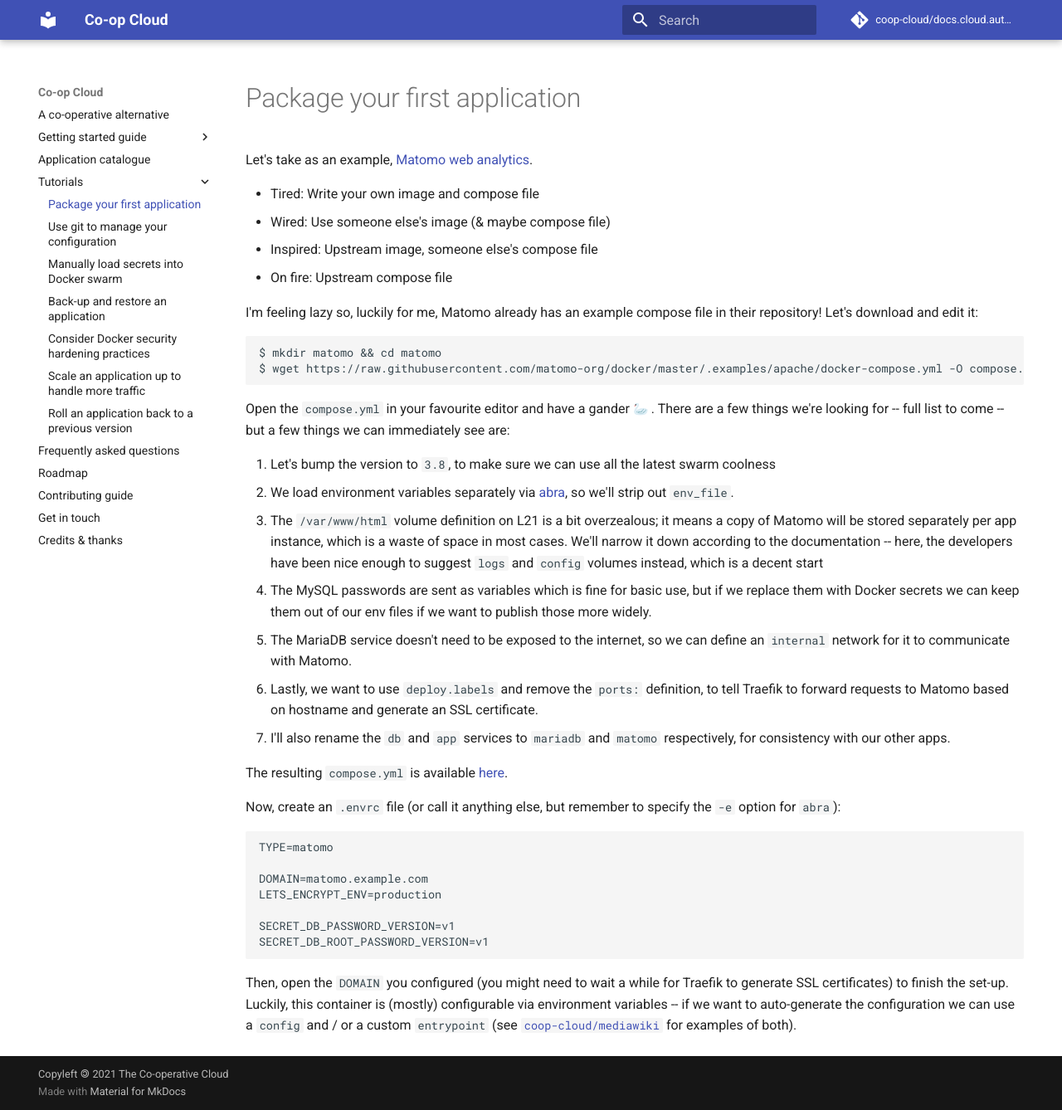
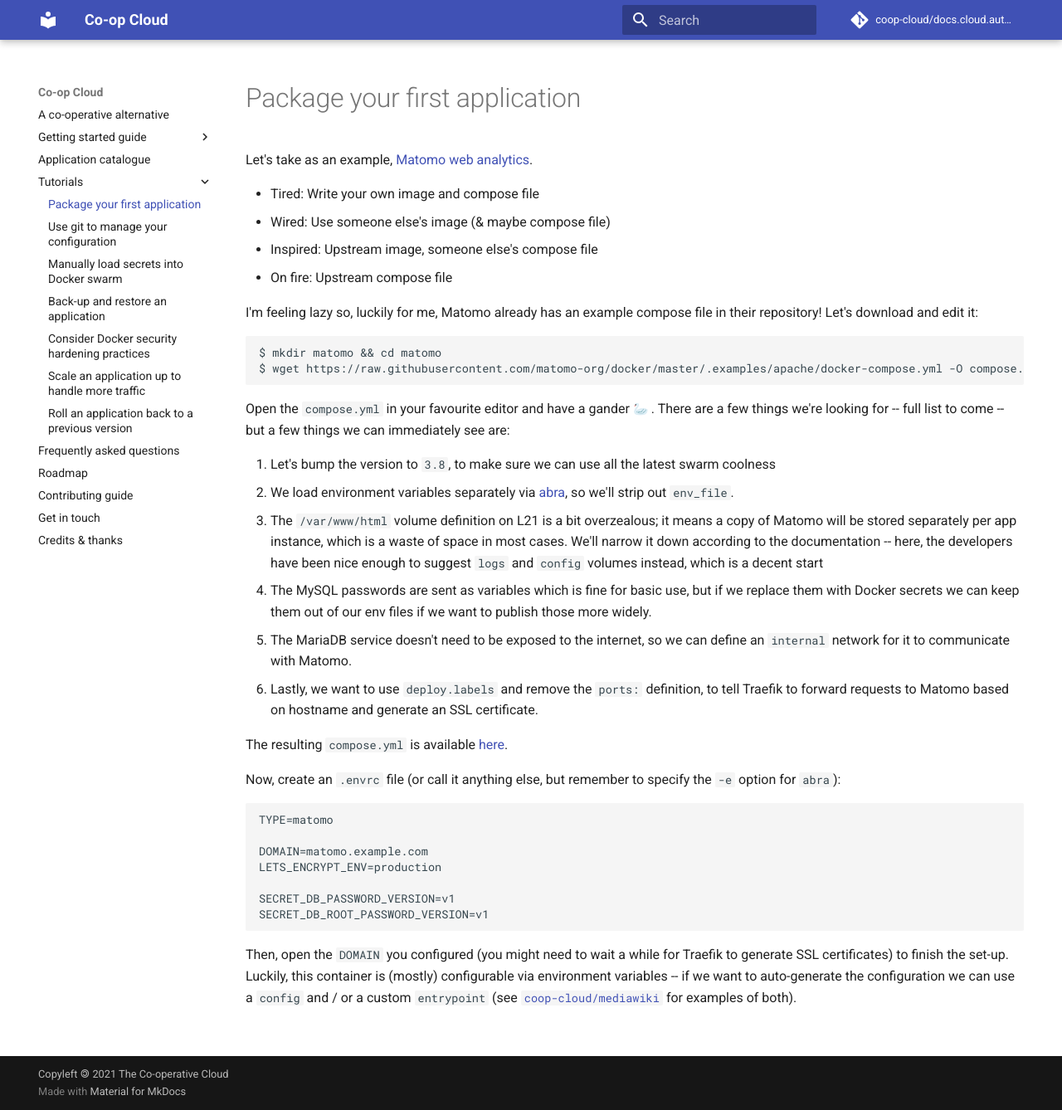
Before and after one commit to mayel/docs.coopcloud.tech, an MkDocs documentation site: the page built from docs/package.md, in a window 1280 px wide and 1338 px high. Shown: the whole window at 83% size. Built offline with MkDocs 1.6.1 and Material for MkDocs 9.7.7, drawn with Linux system fonts in a browser that asks for light colours; emoji names are drawn with the system emoji font.

Commit message:
Drop this line since we need app/db naming now

```diff
--- a/docs/package.md
+++ b/docs/package.md
@@ -24,7 +24,6 @@
 4. The MySQL passwords are sent as variables which is fine for basic use, but if we replace them with Docker secrets we can keep them out of our env files if we want to publish those more widely.
 5. The MariaDB service doesn't need to be exposed to the internet, so we can define an `internal` network for it to communicate with Matomo.
 6. Lastly, we want to use `deploy.labels` and remove the `ports:` definition, to tell Traefik to forward requests to Matomo based on hostname and generate an SSL certificate.
-7. I'll also rename the `db` and `app` services to `mariadb` and `matomo` respectively, for consistency with our other apps.
 
 The resulting `compose.yml` is available [here](https://git.autonomic.zone/coop-cloud/matomo/src/branch/main/compose.yml).
 
```
